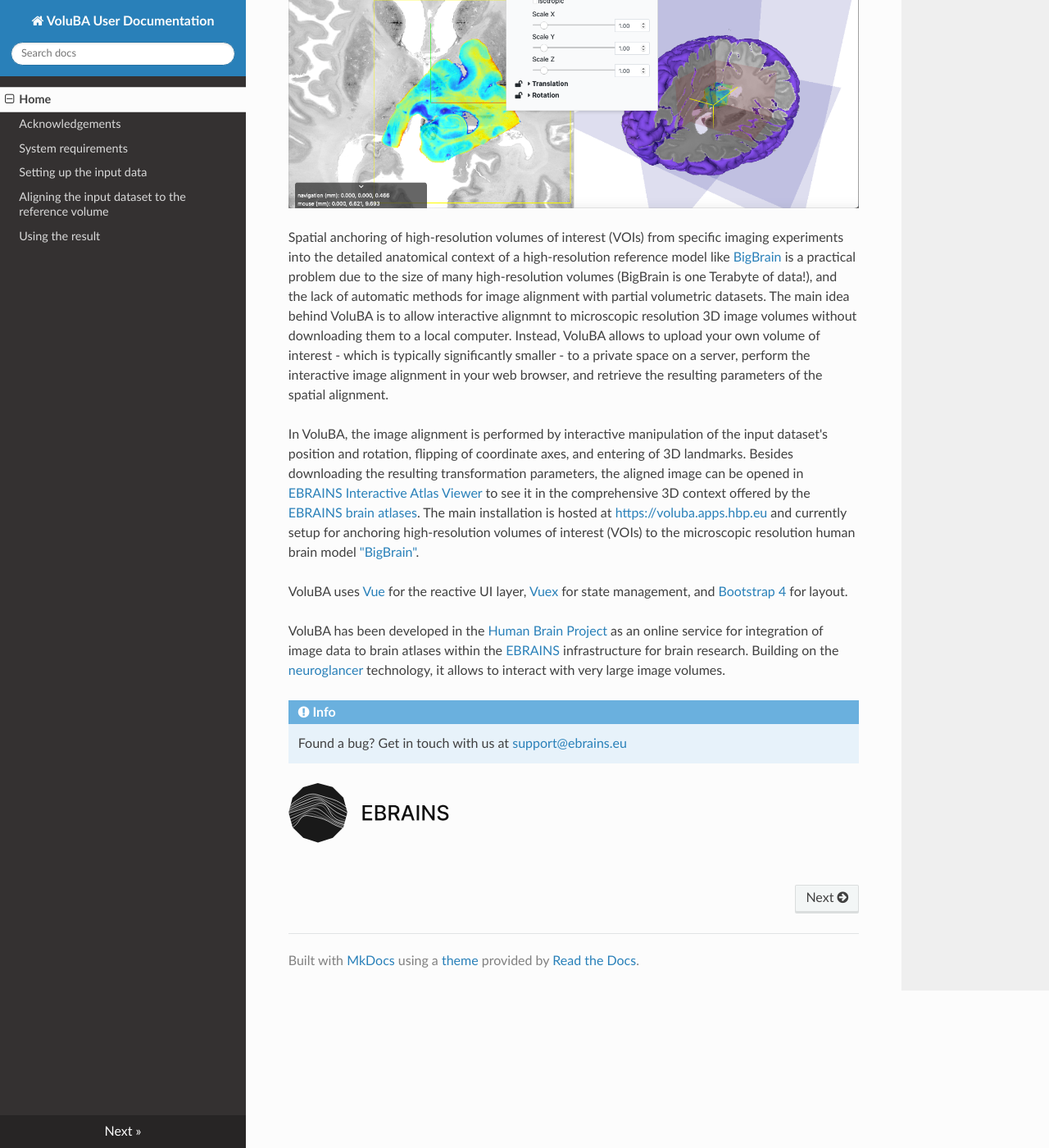
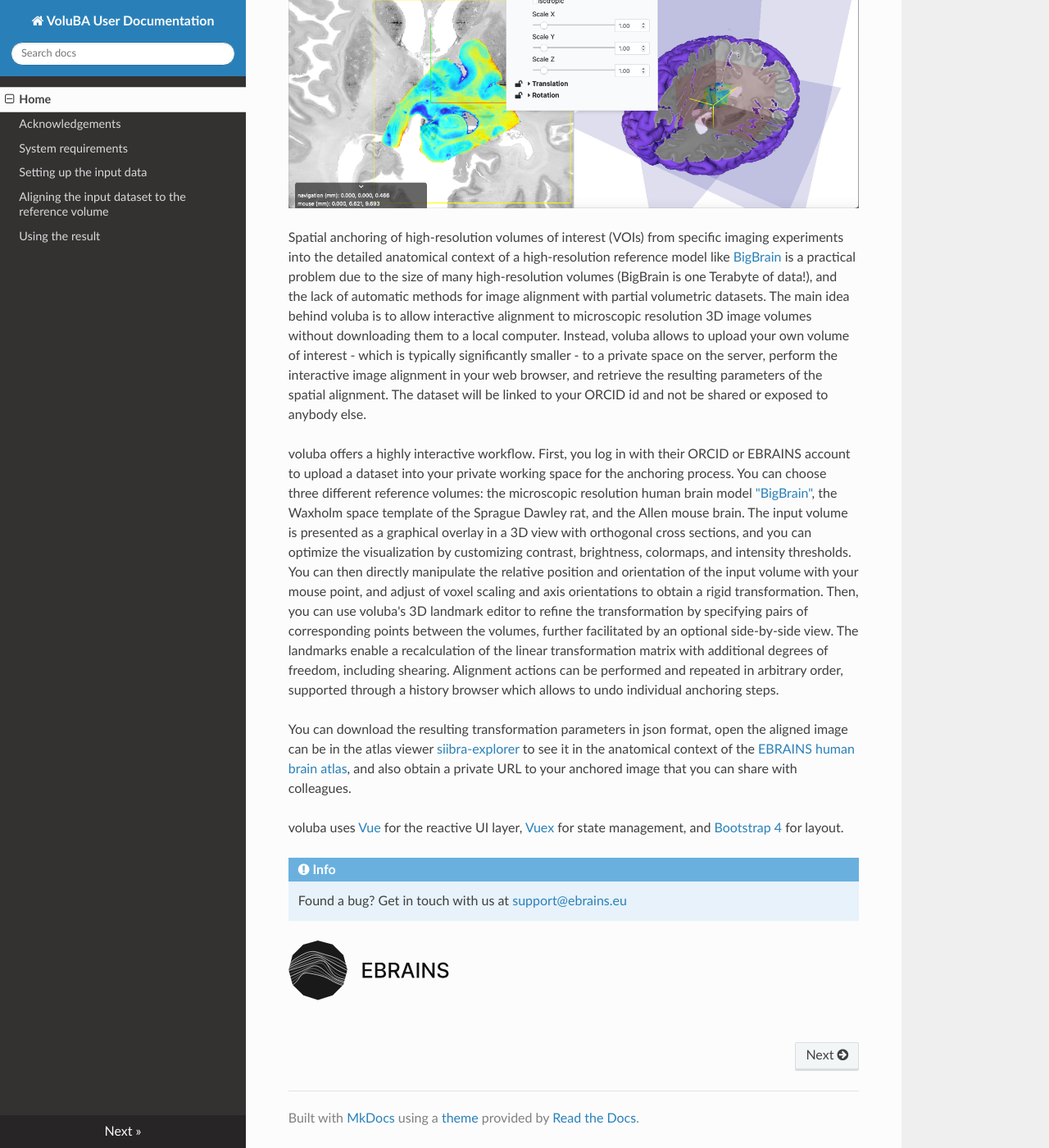
Before and after one commit to FZJ-INM1-BDA/voluba, an MkDocs documentation site: the page built from user_docs/index.md, in a window 1280 px wide and 1400 px high, scrolled down 517 px. Shown: the whole window at 82% size. Built offline with MkDocs 1.6.1, drawn with Linux system fonts in a browser that asks for light colours; nearby versions of some CDN libraries; some of the changed text lies outside the part shown.

Commit message:
updated index.md

```diff
--- a/user_docs/index.md
+++ b/user_docs/index.md
@@ -1,22 +1,27 @@
-# VoluBA
+# voluba
 
-"VoluBA" is an acronym for **Volu**metric **B**rain **A**nchoring.
+"voluba" is an acronym for **Volu**metric **B**rain **A**nchoring.
 It is a browser based tool for interactive alignment of volumes of interest from brain imaging experiments with a high-resolution 3D reference brain model.
 
 ![screenshot](images/teaser.png)
 
 Spatial anchoring of high-resolution volumes of interest (VOIs) from specific imaging experiments into the detailed anatomical context of a high-resolution reference model like [BigBrain](https://search.kg.ebrains.eu/instances/Dataset/d07f9305-1e75-4548-a348-b155fb323d31) is a practical problem due to the size of many high-resolution volumes (BigBrain is one Terabyte of data!), and the lack of automatic methods for image alignment with partial volumetric datasets.
-The main idea behind VoluBA is to allow interactive alignmnt to microscopic resolution 3D image volumes without downloading them to a local computer.
-Instead, VoluBA allows to upload your own volume of interest - which is typically significantly smaller - to a private space on a server, perform the interactive image alignment in your web browser, and retrieve the resulting parameters of the spatial alignment.
+The main idea behind voluba is to allow interactive alignment to microscopic resolution 3D image volumes without downloading them to a local computer.
+Instead, voluba allows to upload your own volume of interest - which is typically significantly smaller - to a private space on the server, perform the interactive image alignment in your web browser, and retrieve the resulting parameters of the spatial alignment. The dataset will be linked to your ORCID id and not be shared or exposed to anybody else.
 
-In VoluBA, the image alignment is performed by interactive manipulation of the input dataset's position and rotation, flipping of coordinate axes, and entering of 3D landmarks.
-Besides downloading the resulting transformation parameters, the aligned image can be opened in [EBRAINS Interactive Atlas Viewer](https://atlases.ebrains.eu/viewer) to see it in the comprehensive 3D context offered by the [EBRAINS brain atlases](https//ebrains.eu/services/atlases).
-The main installation is hosted at <https://voluba.apps.hbp.eu> and currently setup for anchoring high-resolution volumes of interest (VOIs) to the microscopic resolution human brain model ["BigBrain"](https://search.kg.ebrains.eu/instances/Dataset/d07f9305-1e75-4548-a348-b155fb323d31).
+voluba offers a highly interactive workflow.
+First, you log in with their ORCID or EBRAINS account to upload a dataset into your private working space for the anchoring process.
+You can choose three different reference volumes: the microscopic resolution human brain model ["BigBrain"](https://search.kg.ebrains.eu/instances/Dataset/d07f9305-1e75-4548-a348-b155fb323d31), the Waxholm space template of the Sprague Dawley rat, and the Allen mouse brain.
+The input volume is presented as a graphical overlay in a 3D view with orthogonal cross sections, and you can optimize the visualization by customizing contrast, brightness, colormaps, and intensity thresholds.
+You can then directly manipulate the relative position and orientation of the input volume with your mouse point, and adjust of voxel scaling and axis orientations to obtain a rigid transformation.
+Then, you can use voluba's 3D landmark editor to refine the transformation by specifying pairs of corresponding points between the volumes, further facilitated by an optional side-by-side view.
+The landmarks enable a recalculation of the linear transformation matrix with additional degrees of freedom, including shearing.
+Alignment actions can be performed and repeated in arbitrary order, supported through a history browser which allows to undo individual anchoring steps.
 
-VoluBA uses [Vue](https://vuejs.org) for the reactive UI layer, [Vuex](https://vuex.vuejs.org/) for state management, and [Bootstrap 4](https://getbootstrap.com/docs/4.0) for layout.
+You can download the resulting transformation parameters in json format, open the aligned image can be in the atlas viewer [siibra-explorer](https://atlases.ebrains.eu/viewer/go/bigbrain) to see it in the anatomical context of the [EBRAINS human brain atlas](https//ebrains.eu/services/atlases), and also obtain a private URL to your anchored image that you can share with colleagues.
 
-VoluBA has been developed in the [Human Brain Project](https://humanbrainproject.eu) as an online service for integration of image data to brain atlases within the [EBRAINS](https://ebrains.eu) infrastructure for brain research.
-Building on the [neuroglancer](https://github.com/google/neuroglancer) technology, it allows to interact with very large image volumes.
+voluba uses [Vue](https://vuejs.org) for the reactive UI layer, [Vuex](https://vuex.vuejs.org/) for state management, and [Bootstrap 4](https://getbootstrap.com/docs/4.0) for layout.
+
 
 !!! Info
 	Found a bug? Get in touch with us at <support@ebrains.eu>
```
